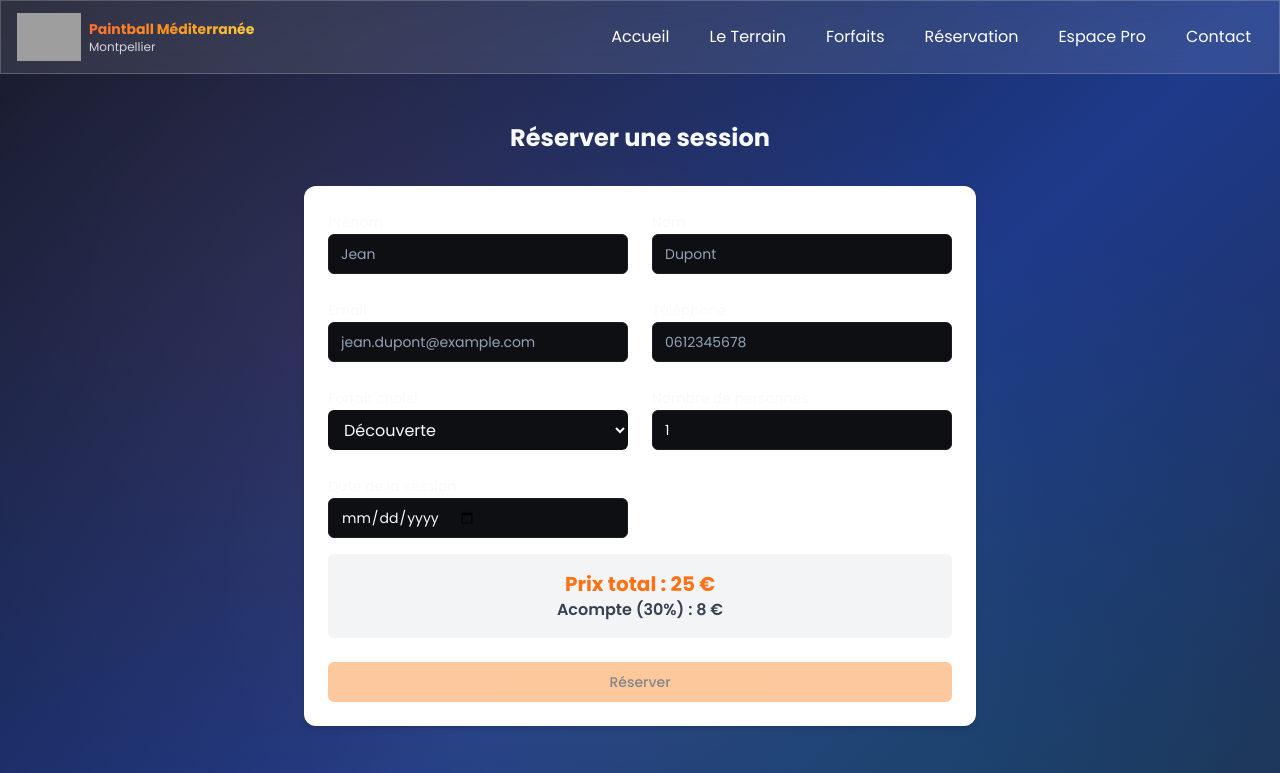
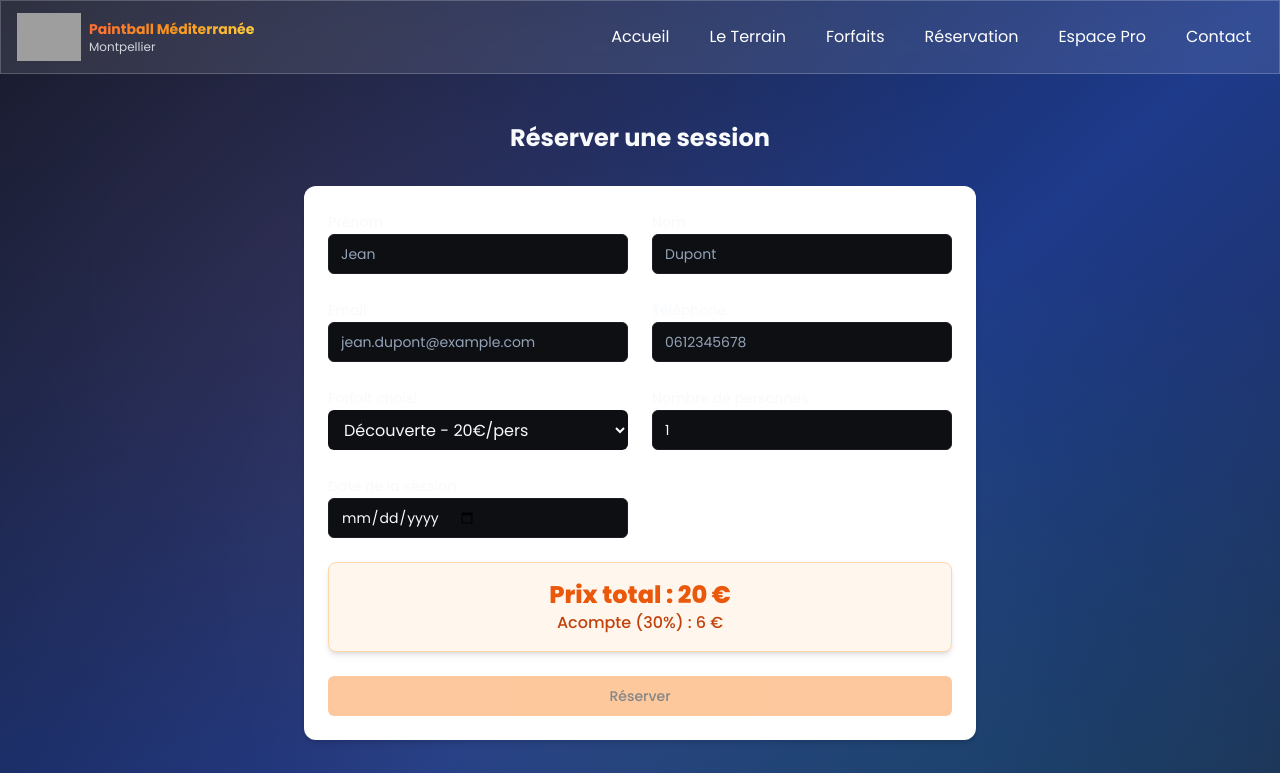
Before and after one commit to hgbe-GH/mon-site, a React (Vite) app: page /reservation in a window 1280 px wide. Shown: the top 773 px of the page. Built offline with nearby package versions, Linux system fonts and the light colour scheme; grey boxes are pictures that could not be loaded.

Commit message:
feat(reservation): dynamic price calc

```diff
--- a/src/pages/ReservationPage.jsx
+++ b/src/pages/ReservationPage.jsx
@@ -4,15 +4,6 @@ import { Input } from '@/components/ui/input';
 import { Label } from '@/components/ui/label';
 import { Button } from '@/components/ui/button';
 import { packagesData } from '@/components/home/PackagesSection';
-
-const tarifs = {
-  decouverte: 25,
-  mediterranee: 30,
-  player: 35,
-  punisher: 40,
-  expendable: 45,
-  gotcha: 20,
-};
 
 const ReservationPage = () => {
   const location = useLocation();
@@ -31,7 +22,7 @@ const ReservationPage = () => {
   const [animate, setAnimate] = useState(false);
 
   useEffect(() => {
-    const unit = tarifs[formData.package] || 0;
+    const unit = packagesData.find((p) => p.id === formData.package)?.price || 0;
     const total = unit * Math.max(parseInt(formData.people, 10) || 0, 0);
     const deposit = Math.round(total * 0.3);
     setTotals({ total, deposit });
@@ -113,7 +104,7 @@ const ReservationPage = () => {
               >
                 {packagesData.map((pkg) => (
                   <option key={pkg.id} value={pkg.id}>
-                    {pkg.name}
+                    {pkg.name} - {pkg.price}€/pers
                   </option>
                 ))}
               </select>
@@ -142,11 +133,13 @@ const ReservationPage = () => {
               />
             </div>
           </div>
-          <div className={`mt-4 p-4 rounded-md bg-gray-100 text-center ${animate ? 'animate-pulse' : ''}`}>
-            <p className="text-xl font-bold text-orange-500">
+          <div
+            className={`mt-6 p-4 rounded-lg bg-orange-50 text-center shadow-md border border-orange-200 ${animate ? 'animate-pulse' : ''}`}
+          >
+            <p className="text-2xl font-extrabold text-orange-600">
               Prix total&nbsp;: {totals.total} €
             </p>
-            <p className="font-semibold text-gray-700">
+            <p className="font-medium text-orange-700">
               Acompte (30%)&nbsp;: {totals.deposit} €
             </p>
           </div>
```
